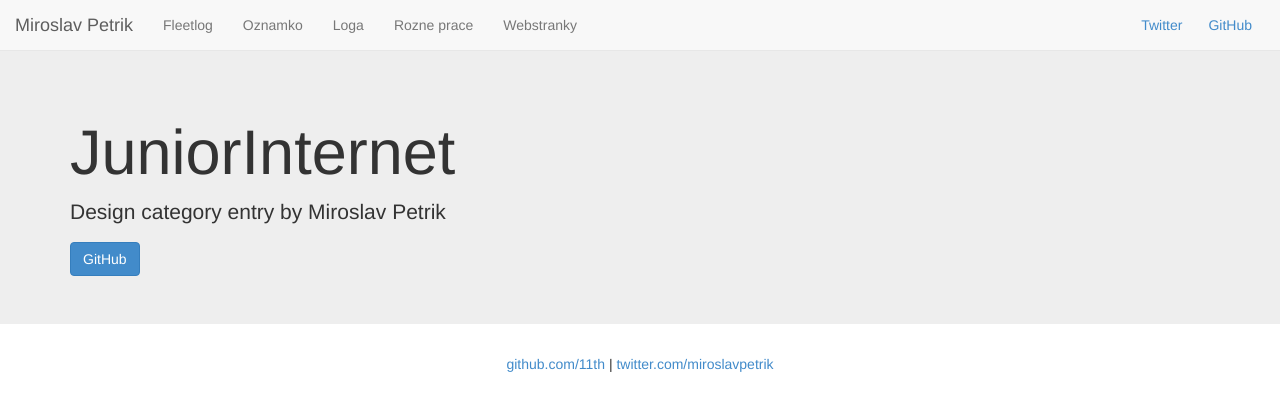
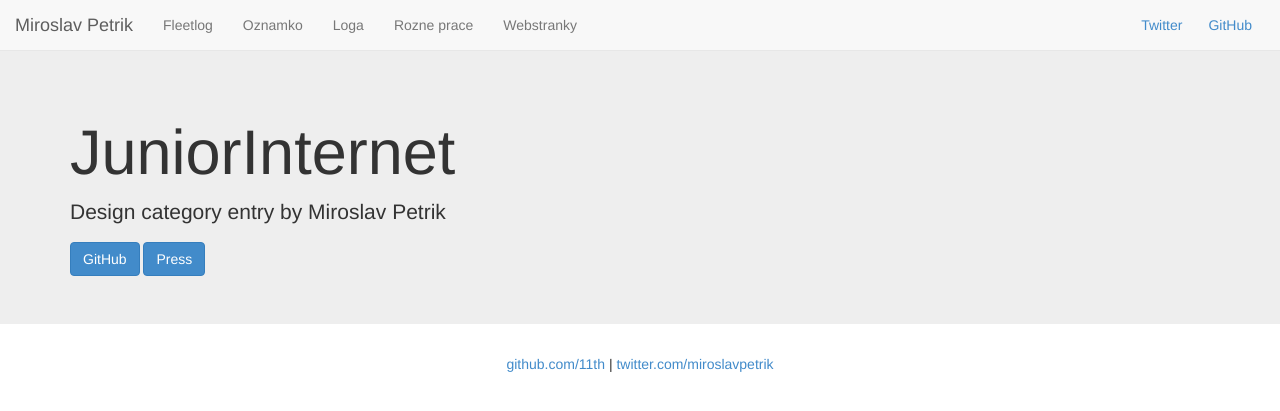
Before and after one commit to 11th/junior, a Jekyll site: the page built from index.html, in a window 1280 px wide. Shown: the top 411 px of the page. Built offline with Jekyll 4.4.1, drawn with Linux system fonts in a browser that asks for light colours; Markdown is read by kramdown in place of the engine named in the settings.

Commit message:
press link @ homepag

```diff
--- a/index.html
+++ b/index.html
@@ -32,5 +32,6 @@ title: Portfolio juniorinternet design category
       <h1 class="title">{{ site.name }}</h1>
       <p>Design category entry by Miroslav Petrik</p>
       <a href="https://github.com/11th/junior" class="btn btn-primary">GitHub</a>
+      <a href="http://11th.github.io/junior/press/" class="btn btn-primary">Press</a>
   </div>
 </div>
```
